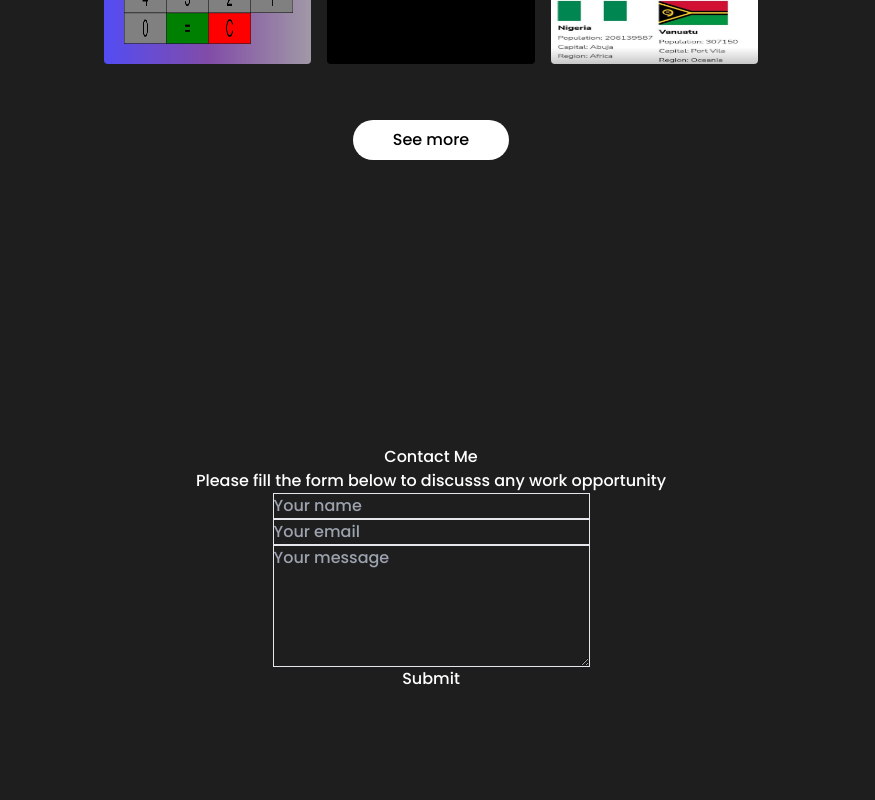
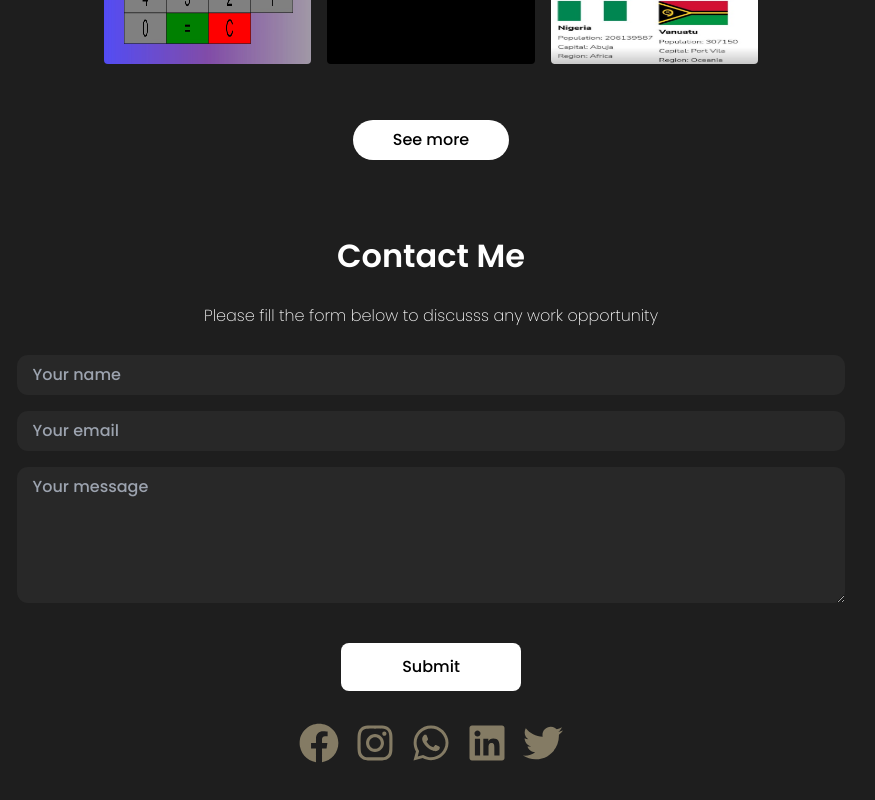
Before and after one commit to Aileswhale/30daysKodecampChallenge, a React (Vite) app in the folder Day-2/My-Portfolio/: page / in a window 1280 px wide. Shown: the part 2168-2968 px from the top of the page, without its empty margins (209-1084 px from the left). Built offline with nearby package versions, Linux system fonts and the light colour scheme.

Commit message:
installed react-icons and modified the contact page

```diff
--- a/Day-2/My-Portfolio/package.json
+++ b/Day-2/My-Portfolio/package.json
@@ -12,6 +12,7 @@
   "dependencies": {
     "react": "^18.2.0",
     "react-dom": "^18.2.0",
+    "react-icons": "^5.0.1",
     "react-router": "^6.21.1"
   },
   "devDependencies": {
--- a/Day-2/My-Portfolio/src/component/contact/contact.jsx
+++ b/Day-2/My-Portfolio/src/component/contact/contact.jsx
@@ -1,36 +1,50 @@
-import React from 'react'
+import {FaFacebook, FaInstagram, FaLinkedin, FaTwitter, FaWhatsapp, FaYoutube } from "react-icons/fa";
 
 const Contact = () => {
   return (
     <>
       <section className="client"></section>
 
-      <section className="contact max-w-[95%] min-h-[90vh] w-[100vw] flex flex-col items-center justify-center mx-[auto] my-0 text-center px-[1rem]">
-        <h1> Contact Me</h1>
-        <p>Please fill the form below to discusss any work opportunity</p>
-        <form className="flex flex-col" action="">
-          <input type="text" placeholder="Your name" className="border" />
-          <input type="email" placeholder="Your email" className="border" />
+      <section className="contact max-w-[95%] min-h-[90vh] w-[100vw] mx-[auto] my-0 text-center px-[1rem]">
+        <h1 className="font-[600] text-[2rem] my-[1.5rem] "> Contact Me</h1>
+        <p className="font-[200] mb-[1.2rem]">
+          Please fill the form below to discusss any work opportunity
+        </p>
+        <form className="flex flex-col w-[70%] m-[auto] " action="">
+          <input
+            type="text"
+            placeholder="Your name"
+            className="rounded-[0.7rem] my-[0.5rem] bg-[#282828] py-[0.5rem] px-[1rem] outline-none text-white"
+          />
+          <input
+            type="email"
+            placeholder="Your email"
+            className="rounded-[0.7rem] my-[0.5rem] bg-[#282828] py-[0.5rem] px-[1rem] outline-none text-white "
+          />
           <textarea
             name="message"
             rows="5"
             placeholder="Your message"
-            className="border"
+            className=" rounded-[0.7rem] my-[0.5rem] bg-[#282828] py-[0.5rem] px-[1rem] outline-none text-white "
           ></textarea>
-          <button type="submit" value="send">
-            Submit
-          </button>
-          {/* <div className='links'>
-                      <img src={k } alt="icons" className='links' />
-                      <img src={k } alt="icons" className='links' />
-                      <img src={m } alt="icons" className='links' />
-                      <img src={ jk} alt="icons" className='links' />
-
-                  </div> */}
         </form>
+        <button
+          type="submit"
+          value="send"
+          className="bg-white rounded-[0.5rem] m-[2rem] py-[0.75rem] px-[3.8rem] text-black"
+        >
+          Submit
+        </button>
+        <div className="flex  justify-center items-center gap-[1rem] pt-[2rem">
+            <FaFacebook className="text-[2.5rem]  text-[#847b64]"/>
+          <FaInstagram className="text-[2.5rem]  text-[#847b64]  " />
+          <FaWhatsapp className="text-[2.5rem]  text-[#847b64]  " />
+          <FaLinkedin className="text-[2.5rem]  text-[#847b64]" />
+          <FaTwitter className="text-[2.5rem]  text-[#847b64]  " />
+        </div>
       </section>
     </>
   );
-}
+};
 
-export default Contact
+export default Contact;
```
Also changed, not shown: 1 other file (tests, documents, lock files or other folders).
